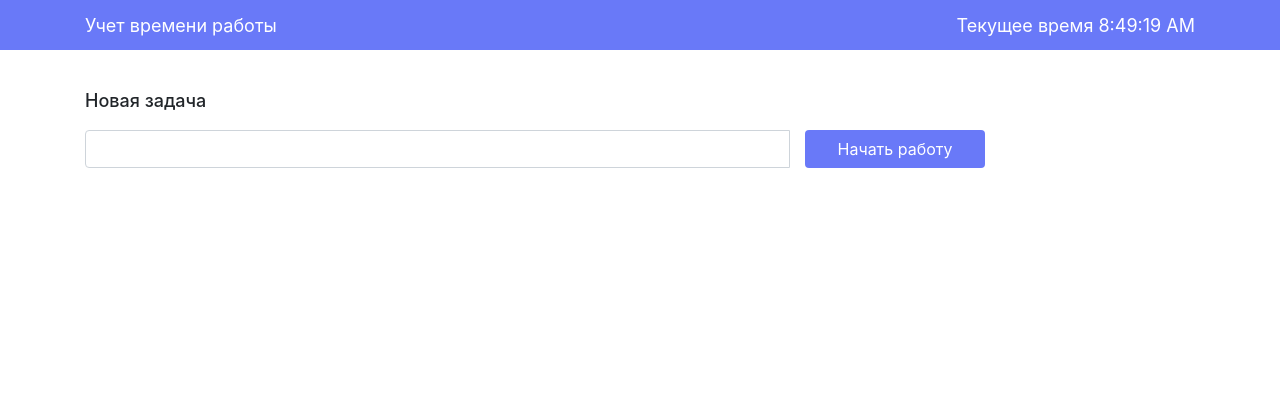
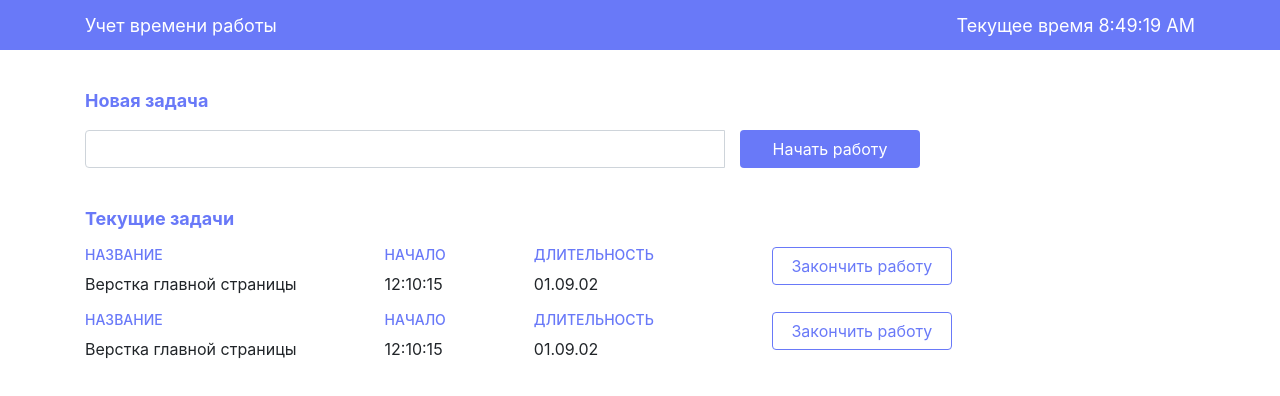
Before and after one commit to PickleDan/sovkombank-test, a React (Create React App) app: page / in a window 1280 px wide. Shown: the top 396 px of the page. Built offline with nearby package versions, Linux system fonts and the light colour scheme.

Commit message:
add current tasks list (staticly)

```diff
--- a/src/App.js
+++ b/src/App.js
@@ -1,13 +1,15 @@
 import React from "react";
 import "./App.scss";
 import Header from "./components/Header";
-import AddNewTask from "./components/AddNewTask";
+import NewTask from "./components/NewTask";
+import CurrentTasks from "./components/CurrentTasks";
 
 function App() {
   return (
     <>
       <Header />
-      <AddNewTask />
+      <NewTask />
+      <CurrentTasks />
     </>
   );
 }
--- a/src/App.scss
+++ b/src/App.scss
@@ -1,4 +1,5 @@
 $main-color: #6979f8;
+$accent-color: #fff;
 
 .header {
   height: 50px;
@@ -10,25 +11,55 @@ $main-color: #6979f8;
     display: flex;
     justify-content: space-between;
     align-items: center;
-    color: #fff;
+    color: $accent-color;
   }
 }
 
 .new-task-block {
   margin-top: 40px;
   .input {
-    width: 600px;
+    max-width: 640px;
     margin-right: 15px;
   }
   .input-group {
     padding-top: 10px;
-    width: 900px;
+    max-width: 900px;
   }
   .btn {
     width: 180px;
     background-color: $main-color;
-    color: #fff;
+    color: $accent-color;
     outline: none;
     user-select: none;
   }
 }
+
+.current-tasks-block {
+  margin-top: 40px;
+
+  .current-task-list {
+    padding-top: 10px;
+  }
+  .current-task {
+    display: flex;
+
+    &-item {
+      padding-right: 88px;
+    }
+  }
+  .current-task-btn {
+    color: $main-color;
+    border: 1.5px solid $main-color;
+    height: 38px;
+    width: 180px;
+    margin-left: 30px;
+    transition: all 0.2s ease-out;
+    &:hover {
+      background-color: darken($color: $accent-color, $amount: 4);
+    }
+  }
+}
+
+.title {
+  color: $main-color;
+}
--- a/src/components/Button.js
+++ b/src/components/Button.js
@@ -1,9 +1,9 @@
 import React from "react";
 
-function Button() {
+function Button({ btnName }) {
   return (
-    <button type="button" className="btn">
-      Начать работу
+    <button type="button" className="btn current-task-btn">
+      {btnName}
     </button>
   );
 }
--- /dev/null
+++ b/src/components/CurrentTask.js
@@ -0,0 +1,24 @@
+import React from "react";
+import Button from "./Button";
+
+function CurrentTask() {
+  return (
+    <div className="current-task">
+      <div className="current-task-item">
+        <h3 className="title">Название</h3>
+        <p>Верстка главной страницы</p>
+      </div>
+      <div className="current-task-item">
+        <h3 className="title">Начало</h3>
+        <p>12:10:15</p>
+      </div>
+      <div className="current-task-item">
+        <h3 className="title">Длительность</h3>
+        <p>01.09.02</p>
+      </div>
+      <Button btnName={"Закончить работу"} />
+    </div>
+  );
+}
+
+export default CurrentTask;
--- /dev/null
+++ b/src/components/CurrentTasks.js
@@ -0,0 +1,16 @@
+import React from "react";
+import CurrentTask from "./CurrentTask";
+
+function CurrentTasks() {
+  return (
+    <div className="container current-tasks-block">
+      <h2 className="title">Текущие задачи</h2>
+      <div className="current-task-list">
+        <CurrentTask />
+        <CurrentTask />
+      </div>
+    </div>
+  );
+}
+
+export default CurrentTasks;
--- a/src/components/Header.js
+++ b/src/components/Header.js
@@ -1,5 +1,5 @@
 import React from "react";
-import Clock from "./CurrentTime";
+import Clock from "./Clock";
 
 function Header() {
   return (
--- a/src/components/AddNewTask.js
+++ b/src/components/NewTask.js
@@ -1,16 +1,16 @@
 import React from "react";
 import Button from "./Button";
 
-function AddNewTask() {
+function NewTask() {
   return (
     <div className="container new-task-block">
-      <h2>Новая задача</h2>
+      <h2 className="title">Новая задача</h2>
       <div className="input-group mb-3 ">
         <input className="input form-control" type="text" />
-        <Button />
+        <Button btnName={"Начать работу"} />
       </div>
     </div>
   );
 }
 
-export default AddNewTask;
+export default NewTask;
--- a/src/index.scss
+++ b/src/index.scss
@@ -7,7 +7,12 @@ html {
   box-sizing: border-box;
 }
 h2 {
+  font-weight: bold;
   font-size: 18px;
+}
+h3 {
+  font-size: 14px;
+  text-transform: uppercase;
 }
 body {
   margin: 0;
```
Also changed, not shown: src/components/Clock.js (renamed from src/components/CurrentTime.js).
